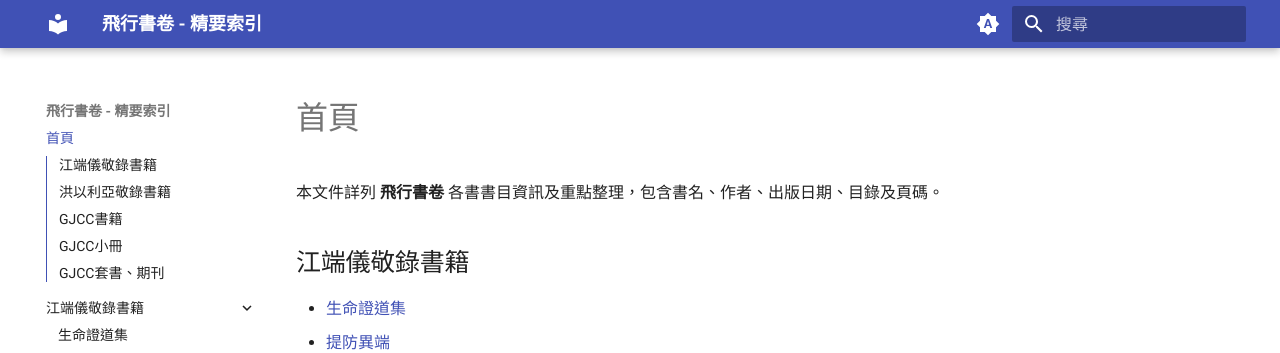
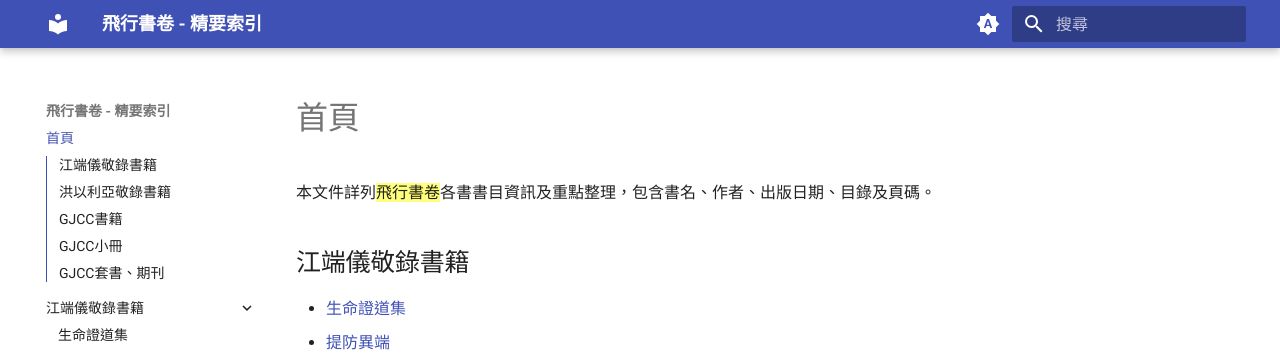
Before and after one commit to canaan-land/s-books, an MkDocs documentation site: the page built from docs/index.md, in a window 1280 px wide. Shown: the top 353 px of the page. Built offline with MkDocs 1.6.1 and Material for MkDocs 9.7.7, drawn with Linux system fonts in a browser that asks for light colours.

Commit message:
Highlight text

```diff
--- a/docs/index.md
+++ b/docs/index.md
@@ -1,6 +1,6 @@
 # 首頁
 
-本文件詳列 **飛行書卷** 各書書目資訊及重點整理，包含書名、作者、出版日期、目錄及頁碼。
+本文件詳列{==飛行書卷==}各書書目資訊及重點整理，包含書名、作者、出版日期、目錄及頁碼。
 
 ## 江端儀敬錄書籍
 
```
